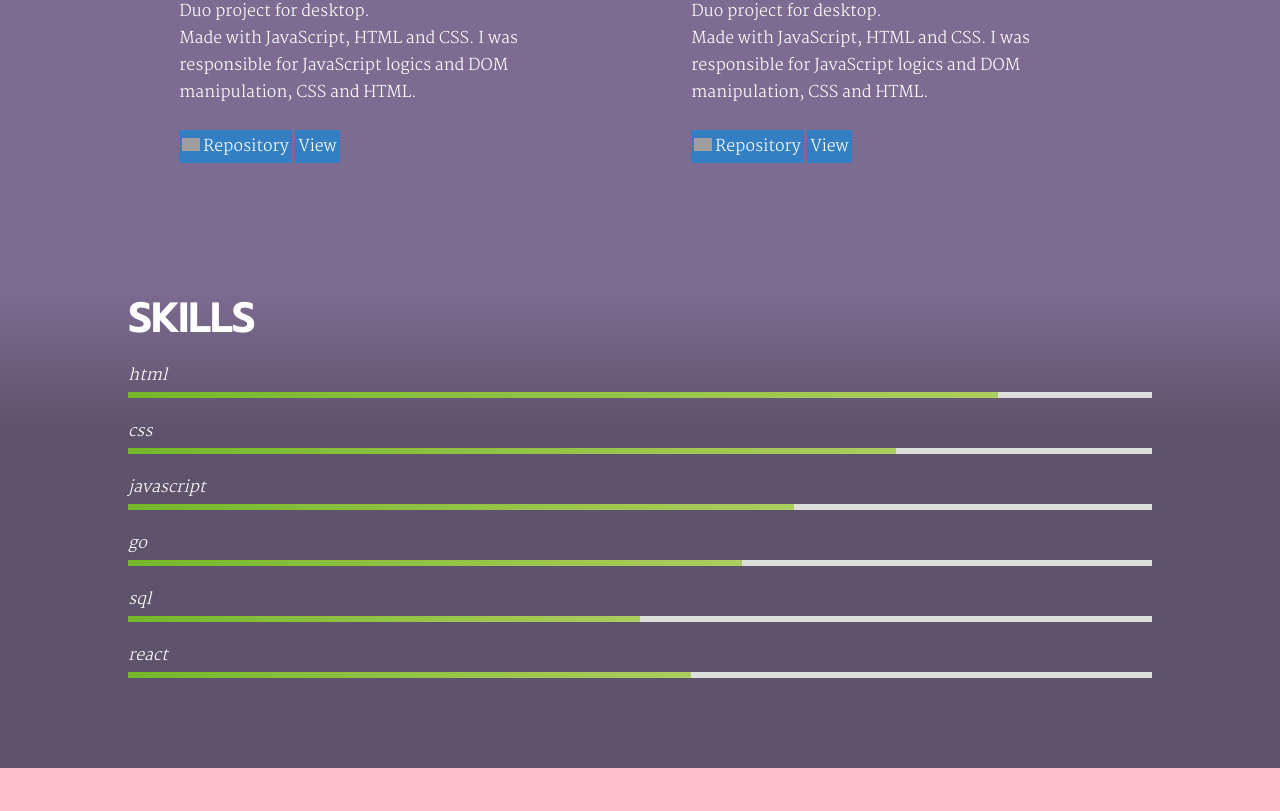
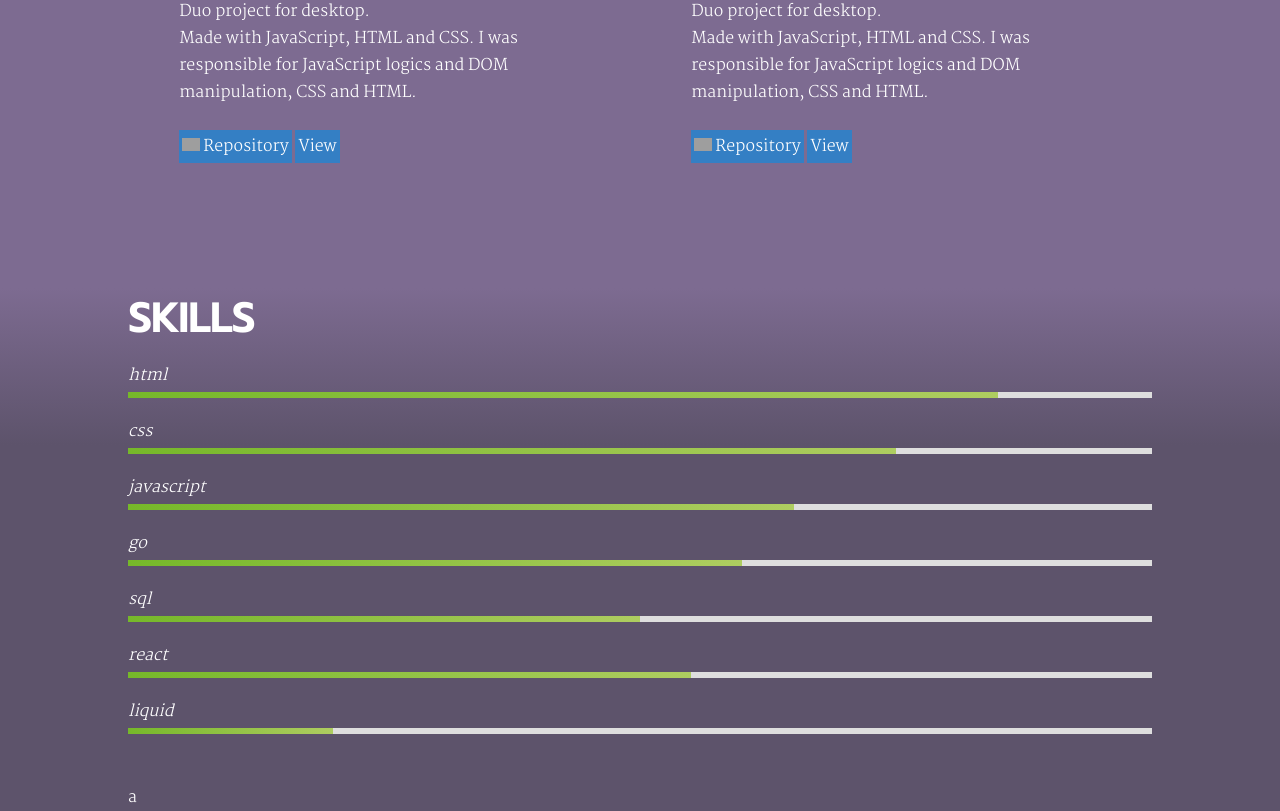
Before and after one commit to danilocangucu/my-website, a React (Create React App) app: page / in a window 1280 px wide. Shown: the part 2612-3423 px from the top of the page. Before the commit the page ends 3380 px from the top, so only its background shows below. Built offline with nearby package versions, Linux system fonts and the light colour scheme; grey boxes are pictures that could not be loaded; the HTML template or start-up script is replaced by a standard one.

Commit message:
skills section span correction

```diff
--- a/src/App.css
+++ b/src/App.css
@@ -277,7 +277,7 @@ a:hover {
 
 @media only screen and (max-width: 530px){
   .bio-body h1{
-    font-size: 3vh;
+    font-size: 4vh;
   }
 
   .paragraphs {
@@ -353,7 +353,7 @@ a:hover {
 
 @media only screen and (max-width: 530px){
   .selected-projects-body h1{
-    font-size: 3vh;
+    font-size: 4vh;
   }
 
   .projects {
@@ -377,7 +377,7 @@ a:hover {
   padding-right: 10%;
   background-image:
   linear-gradient(#7D6B91, #5D536B 30%);
-  height: 60vh;
+  /* height: 60vh; */
   /* border: 1px solid white */
 }
 
@@ -447,6 +447,11 @@ a:hover {
   animation: javascript 2s ease-out;
 }
 
+.liquid {
+  width: 20%;
+  animation: javascript 2s ease-out;
+}
+
 @keyframes html {
   0%  { width:0px;}
   100%{ width:85%;}
@@ -476,3 +481,8 @@ a:hover {
   0%  { width:0px;}
   100%{ width:55%;}
 }
+
+@keyframes liquid {
+  0%  { width:0px;}
+  100%{ width:20%;}
+}
--- a/src/components/Skills.js
+++ b/src/components/Skills.js
@@ -10,7 +10,9 @@ const Skills = () => {
                 <Skill skill="go"/>
                 <Skill skill="sql"/>
                 <Skill skill="react"/>
+                <Skill skill="liquid"/>
             </div>
+            <span>a</span>
         </div>
     )
 }
```
